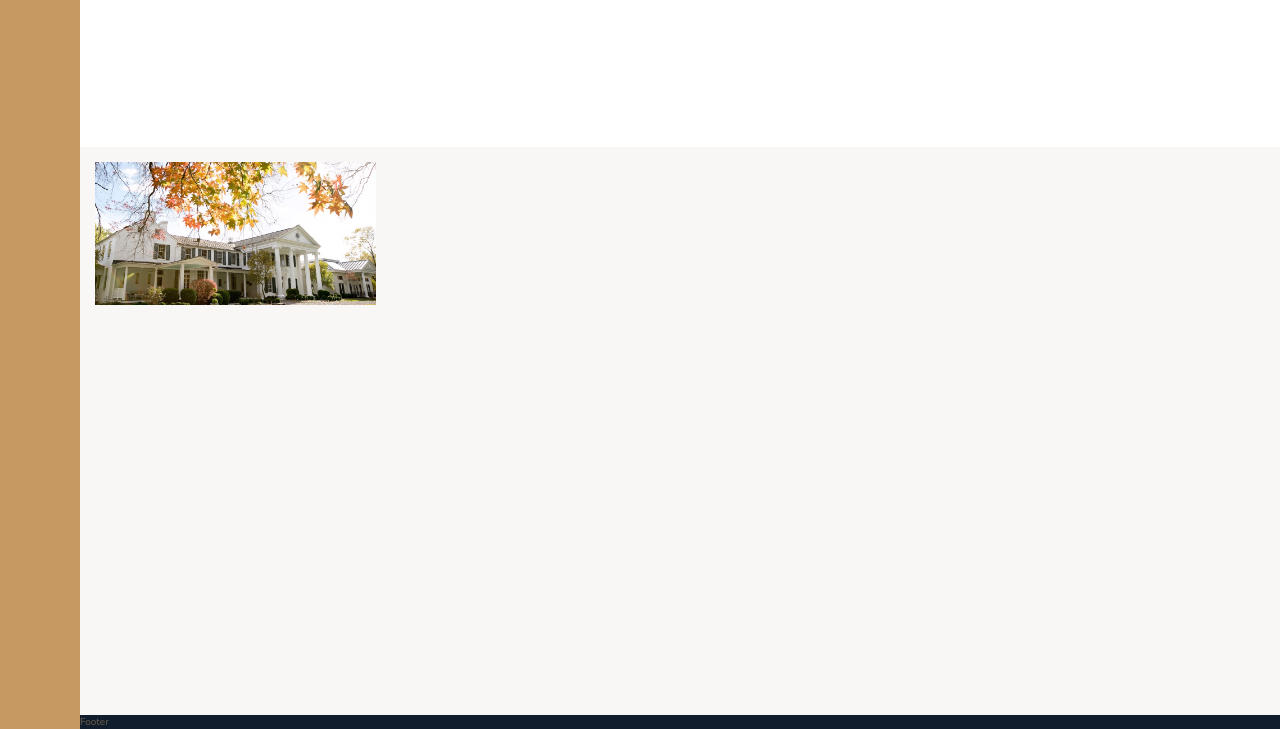
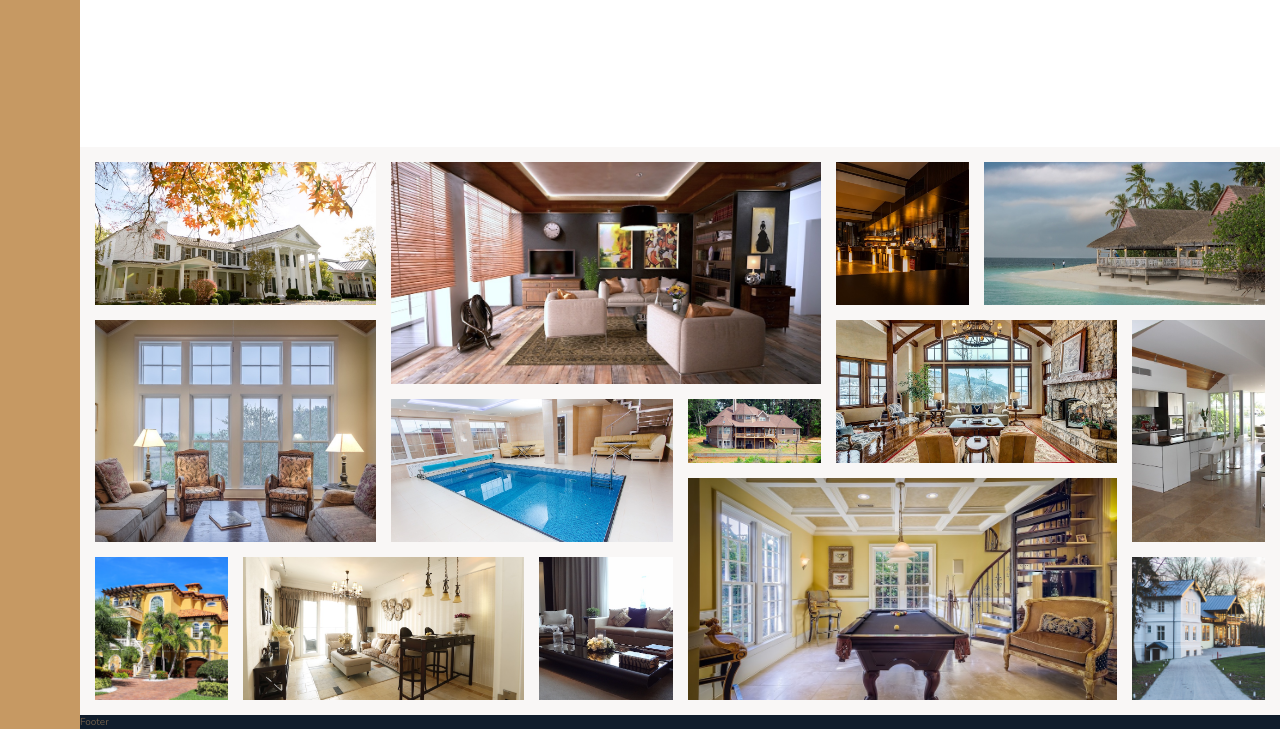
Before and after one commit to BillStephens2022/Nexter, a website: page index.html in a window 1280 px wide. Shown: the part 2855-3584 px from the top of the page. Drawn offline with nearby package versions, Linux system fonts and the light colour scheme.

Commit message:
finished styling gallery section with css grid

```diff
--- a/index.html
+++ b/index.html
@@ -279,11 +279,20 @@
         </div>
       </section>
       <section class="gallery">
-        <figure class="gallery__item gallery__item--1">
-          <img src="img/gal-1.jpeg" alt="Gallery image 1" class="gallery__img">
-        </figure>
-
-
+        <figure class="gallery__item gallery__item--1"><img src="img/gal-1.jpeg" alt="Gallery image 1" class="gallery__img"></figure>
+        <figure class="gallery__item gallery__item--2"><img src="img/gal-2.jpeg" alt="Gallery image 2" class="gallery__img"></figure>
+        <figure class="gallery__item gallery__item--3"><img src="img/gal-3.jpeg" alt="Gallery image 3" class="gallery__img"></figure>
+        <figure class="gallery__item gallery__item--4"><img src="img/gal-4.jpeg" alt="Gallery image 4" class="gallery__img"></figure>
+        <figure class="gallery__item gallery__item--5"><img src="img/gal-5.jpeg" alt="Gallery image 5" class="gallery__img"></figure>
+        <figure class="gallery__item gallery__item--6"><img src="img/gal-6.jpeg" alt="Gallery image 6" class="gallery__img"></figure>
+        <figure class="gallery__item gallery__item--7"><img src="img/gal-7.jpeg" alt="Gallery image 7" class="gallery__img"></figure>
+        <figure class="gallery__item gallery__item--8"><img src="img/gal-8.jpeg" alt="Gallery image 8" class="gallery__img"></figure>
+        <figure class="gallery__item gallery__item--9"><img src="img/gal-9.jpeg" alt="Gallery image 9" class="gallery__img"></figure>
+        <figure class="gallery__item gallery__item--10"><img src="img/gal-10.jpeg" alt="Gallery image 10" class="gallery__img"></figure>
+        <figure class="gallery__item gallery__item--11"><img src="img/gal-11.jpeg" alt="Gallery image 11" class="gallery__img"></figure>
+        <figure class="gallery__item gallery__item--12"><img src="img/gal-12.jpeg" alt="Gallery image 12" class="gallery__img"></figure>
+        <figure class="gallery__item gallery__item--13"><img src="img/gal-13.jpeg" alt="Gallery image 13" class="gallery__img"></figure>
+        <figure class="gallery__item gallery__item--14"><img src="img/gal-14.jpeg" alt="Gallery image 14" class="gallery__img"></figure>
       </section>
       <footer class="footer">
         Footer
--- a/sass/_gallery.scss
+++ b/sass/_gallery.scss
@@ -12,6 +12,71 @@
         grid-row: 1 / span 2;
         grid-column: 1 / span 2;
       }
+
+      &--2 {
+        grid-row: 1 / span 3;
+        grid-column: 3 / span 3;
+      }
+
+      &--3 {
+        grid-row: 1 / span 2;
+        grid-column: 6 / 7;
+      }
+
+      &--4 {
+        grid-row: 1 / span 2;
+        grid-column: 7 / -1;
+      }
+
+      &--5 {
+        grid-row: 3 / span 3;
+        grid-column: 1 / span 2;
+      }
+
+      &--6 {
+        grid-row: 4 / span 2;
+        grid-column: 3 / span 2;
+      }
+
+      &--7 {
+        grid-row: 4 / 5;
+        grid-column: 5 / 6;
+      }
+
+      &--8 {
+        grid-row: 3 / span 2;
+        grid-column: 6 / span 2;
+      }
+
+      &--9 {
+        grid-row: 3 / span 3;
+        grid-column: 8 / -1;
+      }
+
+      &--10 {
+        grid-row: 6 / span 2;
+        grid-column: 1 / 2;
+      }
+
+      &--11 {
+        grid-row: 6 / span 2;
+        grid-column: 2 / span 2;
+      }
+
+      &--12 {
+        grid-row: 6 / span 2;
+        grid-column: 4 / 5;
+      }
+
+      &--13 {
+        grid-row: 5 / span 3;
+        grid-column: 5 / span 3;
+      }
+
+      &--14 {
+        grid-row: 6 / span 2;
+        grid-column: 8 / -1;
+      }
     }
 
     &__img {
```
Also changed, not shown: css/style.css.
